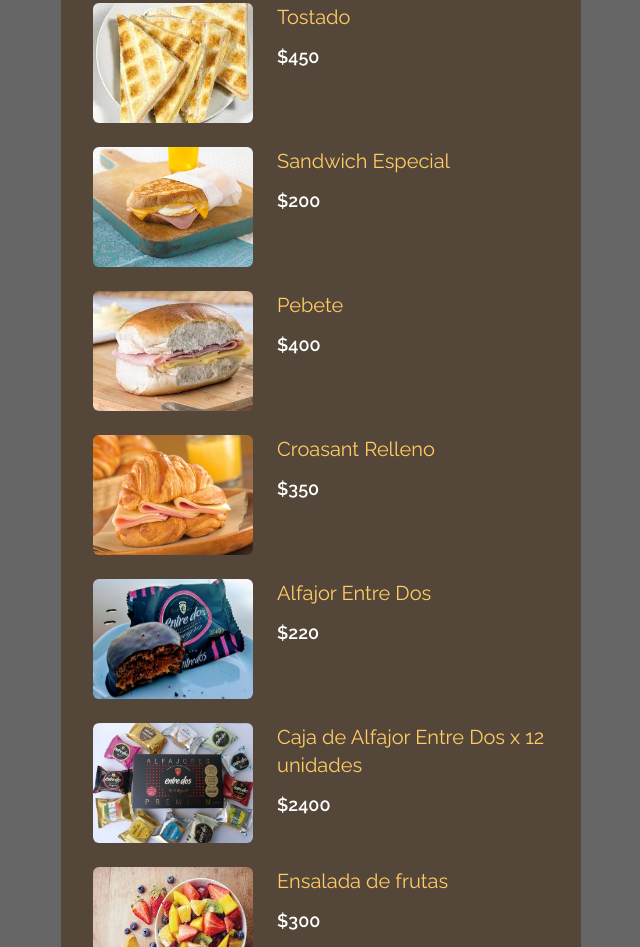
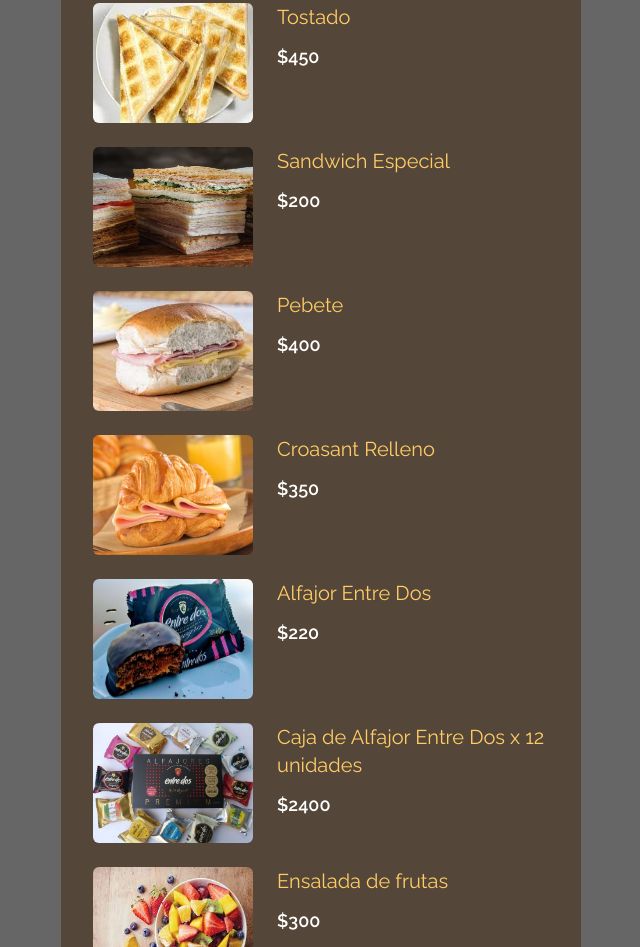
Before and after one commit to Agslz/cafeteria-sj, a plain HTML site: page index.html in a window 1280 px wide. Shown: the part 6297-7244 px from the top of the page, without its empty margins (319-959 px from the left). Drawn offline with nearby package versions, Linux system fonts and the light colour scheme.

Commit message:
Añadiend imagen

```diff
--- a/index.html
+++ b/index.html
@@ -448,7 +448,7 @@
               </div>
             </div>
             <div class="flex items-start mb-6 tm-menu-item">
-              <img src="img/sandwich.jpg" alt="Image" class="rounded-md menu-img" />
+              <img src="img/sandwich-especial.jpg" alt="Image" class="rounded-md menu-img" />
               <div class="ml-3 sm:ml-6">
                 <h3 class="text-lg sm:text-xl mb-2 sm:mb-3 tm-text-yellow">
                   Sandwich Especial
```
Also changed, not shown: img/sandwich-especial.jpg (added), img/sandwich.jpg (deleted).
